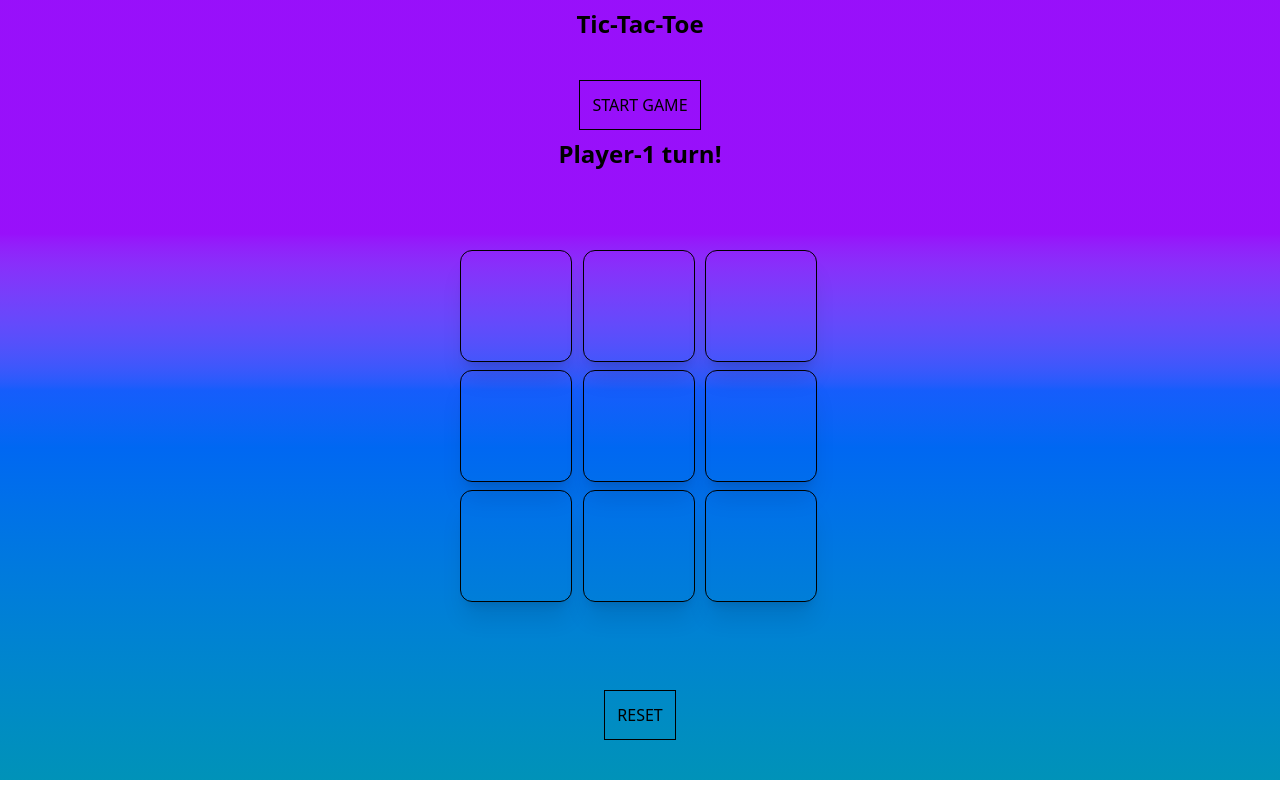
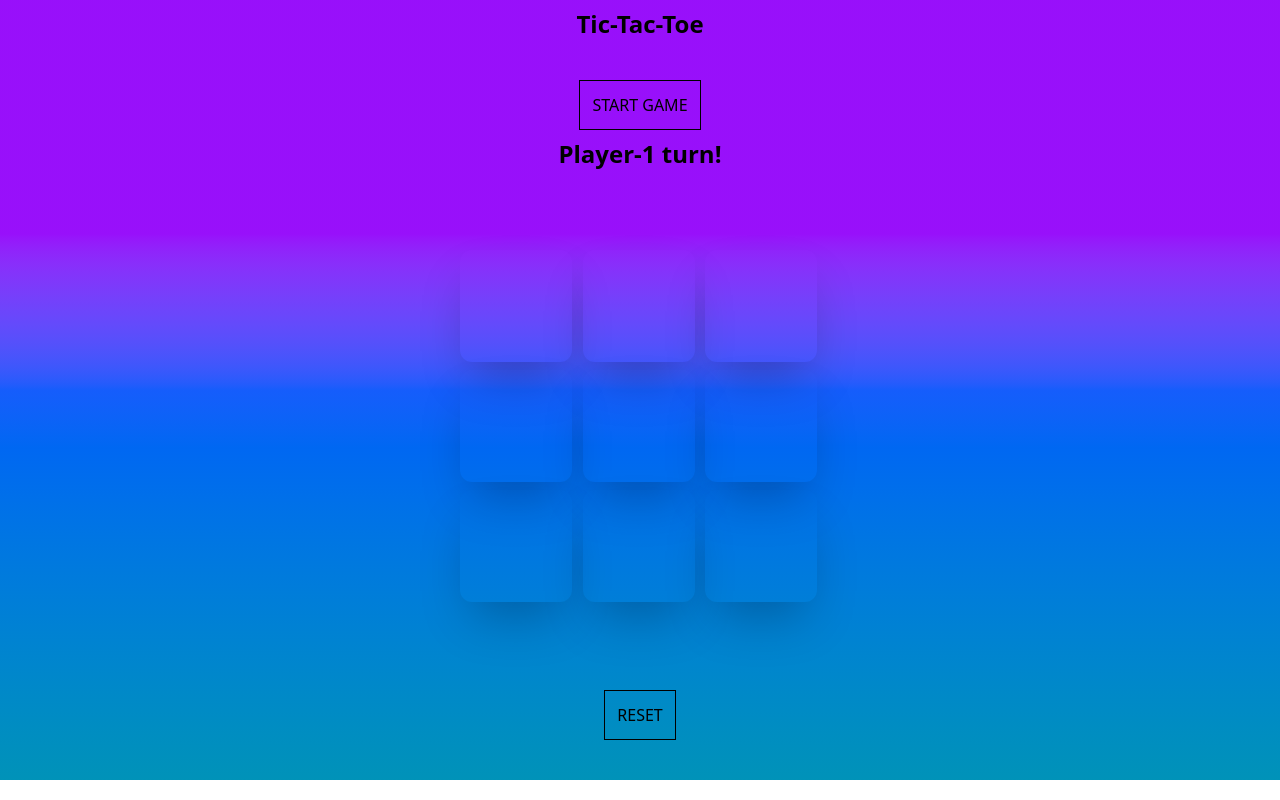
Before and after one commit to Bhavanti/tic-tac-toe, a plain HTML site: page index.html in a window 1280 px wide. Both pictures are taken after a click on the button "RESET". Drawn offline with nearby package versions, Linux system fonts and the light colour scheme.

Commit message:
added draw

```diff
--- a/index.html
+++ b/index.html
@@ -25,15 +25,15 @@
             <div class="grid grid-cols-3 gap-2">
                 <!-- <div class="hzl border-t-2 border-gray-800"></div>
                 <div class="vl ml-15 h-30 border-l-2 border-gray-800"></div> -->
-                <button class="box h-28 w-28 border border-black rounded-xl shadow-xl text-5xl font-bold"></button>
-                <button class="box h-28 w-28 border border-black rounded-xl shadow-xl text-5xl font-bold"></button>
-                <button class="box h-28 w-28 border border-black rounded-xl shadow-xl text-5xl font-bold"></button>
-                <button class="box h-28 w-28 border border-black rounded-xl shadow-xl text-5xl font-bold"></button>
-                <button class="box h-28 w-28 border border-black rounded-xl shadow-xl text-5xl font-bold"></button>
-                <button class="box h-28 w-28 border border-black rounded-xl shadow-xl text-5xl font-bold"></button>
-                <button class="box h-28 w-28 border border-black rounded-xl shadow-xl text-5xl font-bold"></button>
-                <button class="box h-28 w-28 border border-black rounded-xl shadow-xl text-5xl font-bold"></button>
-                <button class="box h-28 w-28 border border-black rounded-xl shadow-xl text-5xl font-bold"></button>
+                <button class="box h-28 w-28 border-2 border-transparent rounded-xl shadow-2xl hover:cursor-pointer hover:bg-purple-600 text-5xl font-bold"></button>
+                <button class="box h-28 w-28 border-2 border-transparent rounded-xl shadow-2xl hover:cursor-pointer hover:bg-purple-600 text-5xl font-bold"></button>
+                <button class="box h-28 w-28 border-2 border-transparent rounded-xl shadow-2xl hover:cursor-pointer hover:bg-purple-600 text-5xl font-bold"></button>
+                <button class="box h-28 w-28 border-2 border-transparent rounded-xl shadow-2xl hover:cursor-pointer hover:bg-blue-700 text-5xl font-bold"></button>
+                <button class="box h-28 w-28 border-2 border-transparent rounded-xl shadow-2xl hover:cursor-pointer hover:bg-blue-700 text-5xl font-bold"></button>
+                <button class="box h-28 w-28 border-2 border-transparent rounded-xl shadow-2xl hover:cursor-pointer hover:bg-blue-700 text-5xl font-bold"></button>
+                <button class="box h-28 w-28 border-2 border-transparent rounded-xl shadow-2xl hover:cursor-pointer hover:bg-blue-600 text-5xl font-bold"></button>
+                <button class="box h-28 w-28 border-2 border-transparent rounded-xl shadow-2xl hover:cursor-pointer hover:bg-blue-600 text-5xl font-bold"></button>
+                <button class="box h-28 w-28 border-2 border-transparent rounded-xl shadow-2xl hover:cursor-pointer hover:bg-blue-600 text-5xl font-bold"></button>
             </div>
         </div>
 
--- a/script.js
+++ b/script.js
@@ -39,7 +39,11 @@ nineBoxes.forEach((box) => {
             playerO = true;
         }
         box.disabled = true;
-        winner();
+        let someWin=winner();
+        if (!someWin){
+            checkDraw();
+        }
+
     })
 
 });
@@ -55,7 +59,7 @@ const winner = () => {
                 console.log('x y z', x, y, z)
                 console.log('elements', elements);
                 [0, 1, 2].forEach(element => {
-                    nineBoxes[elements[element]].style.backgroundColor = 'red';
+                    nineBoxes[elements[element]].style.borderColor = 'red';
                 });
                 para.innerText = `winner! ${x == 'O'? 'Player 1': 'Player 2'}`
                 console.log(para.innerText)
@@ -63,6 +67,7 @@ const winner = () => {
     }
 
     }
+
 }
 
 resetbtn.addEventListener("click", () => {
@@ -70,8 +75,38 @@ resetbtn.addEventListener("click", () => {
         eachBox.innerText = "";
         eachBox.disabled = false;
         playerO = true;
-        eachBox.style.backgroundColor="";
+        eachBox.style.borderColor="";
     }
     para.innerText = "Player-1 turn!";
 
 });
+// const checkDraw = () => {
+//     let allFilled = true;
+
+//     for (let i = 0; i < nineBoxes.length; i++) {
+//         if (nineBoxes[i].innerText === "") {
+//             allFilled = false;
+//             break;
+//         }
+//     }
+
+//     if (allFilled) {
+//         para.innerText = "It's a draw!";
+//         console.log("It's a draw!");
+//     }
+// };
+const checkDraw=()=>{
+    let boxFilled=true;
+
+    for (i=0;i<9;i++){
+        if (nineBoxes[i].innerText===""){
+            boxFilled=false;
+            break;
+
+        }
+    }
+     if (boxFilled){
+        console.log("draw");
+        para.innerText="It's a draw! start again";
+    }
+}
```
